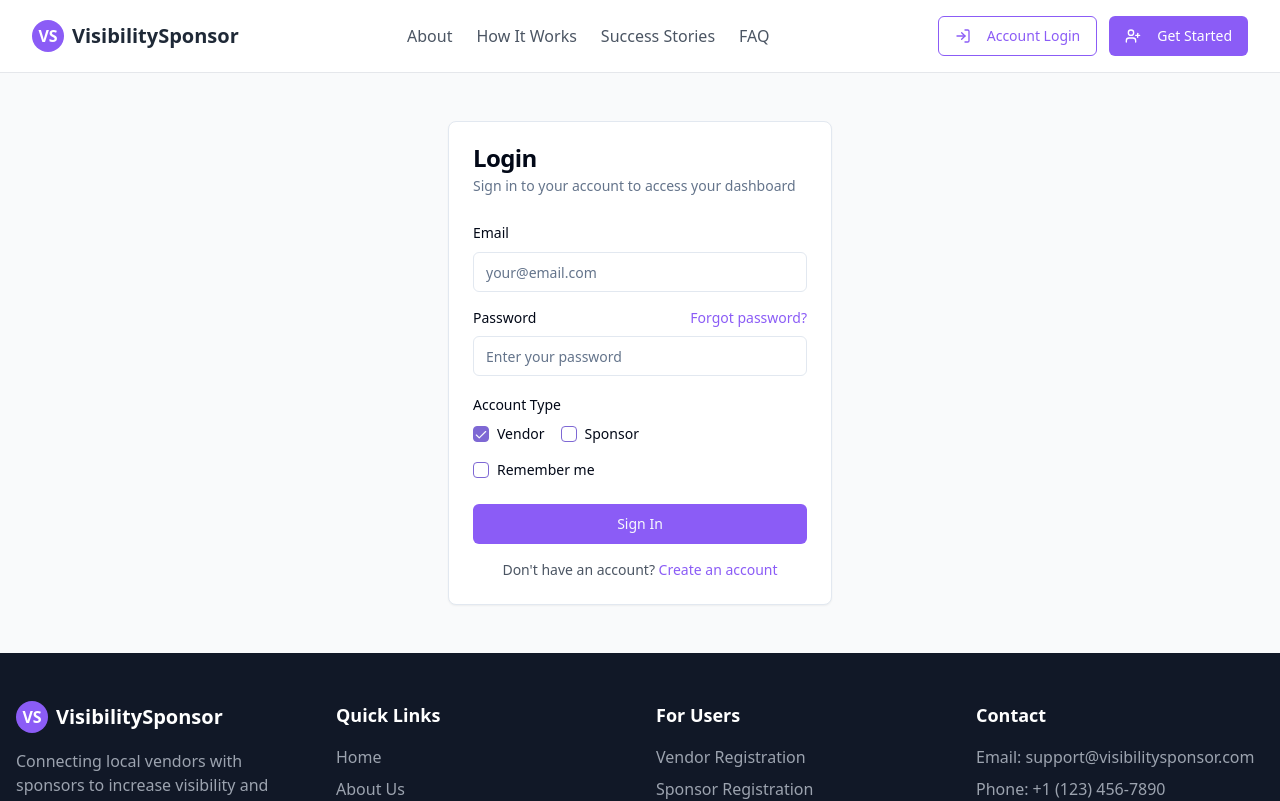
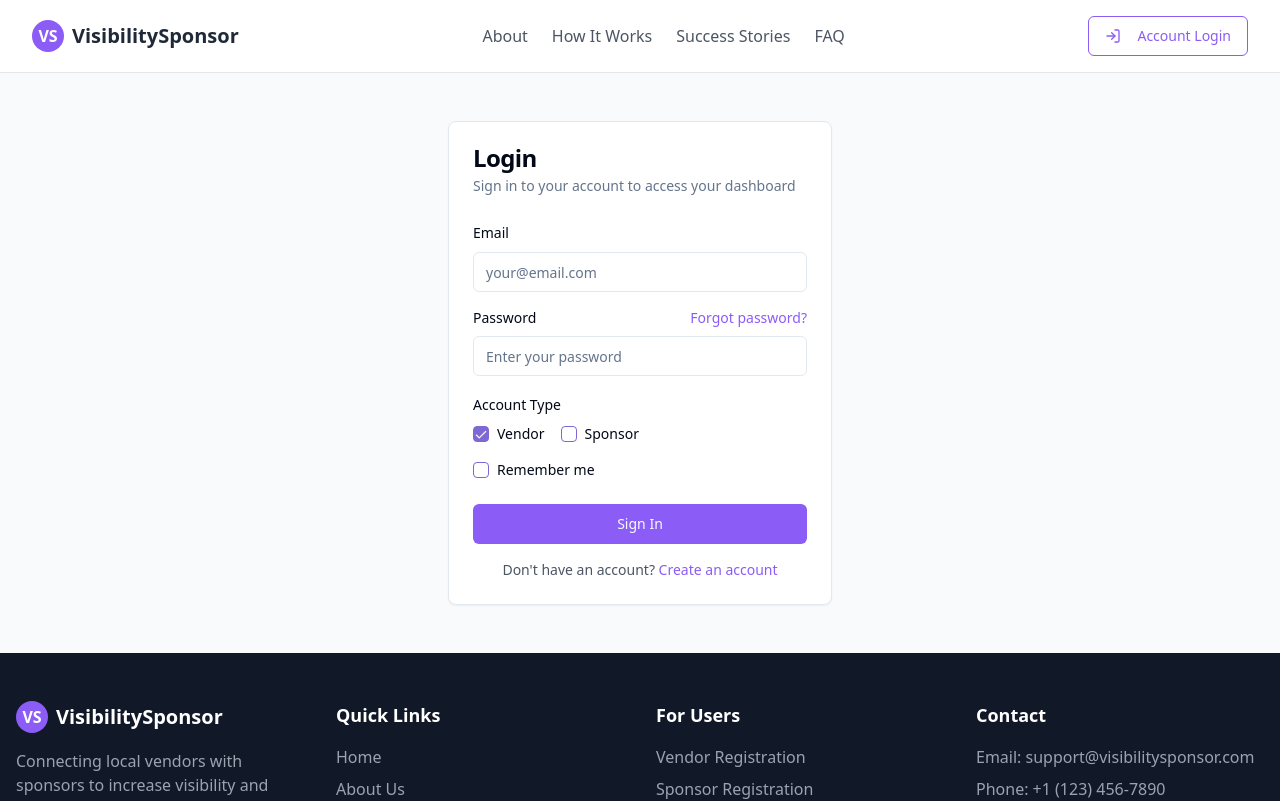
Before and after one commit to SamikshaMhatre28/visibility-sponsor-match, a React (Vite) app: page /login in a window 1280 px wide. Shown: the top 801 px of the page. Built offline with nearby package versions, Linux system fonts and the light colour scheme.

Commit message:
Remove Get Started button
Remove the "Get Started" button from the Navbar component.

```diff
--- a/src/components/Navbar.tsx
+++ b/src/components/Navbar.tsx
@@ -2,7 +2,7 @@
 import React from "react";
 import { Button } from "@/components/ui/button";
 import { Link } from "react-router-dom";
-import { LogIn, UserPlus } from "lucide-react";
+import { LogIn } from "lucide-react";
 
 const Navbar = () => {
   return (
@@ -30,17 +30,11 @@ const Navbar = () => {
           </Link>
         </div>
 
-        <div className="flex items-center space-x-3">
+        <div className="flex items-center">
           <Link to="/login">
             <Button variant="outline" className="border-brand-purple text-brand-purple hover:bg-brand-purple hover:text-white">
               <LogIn className="mr-2 h-4 w-4" />
               Account Login
-            </Button>
-          </Link>
-          <Link to="/register">
-            <Button className="bg-brand-purple hover:bg-brand-blue text-white">
-              <UserPlus className="mr-2 h-4 w-4" />
-              Get Started
             </Button>
           </Link>
         </div>
```
